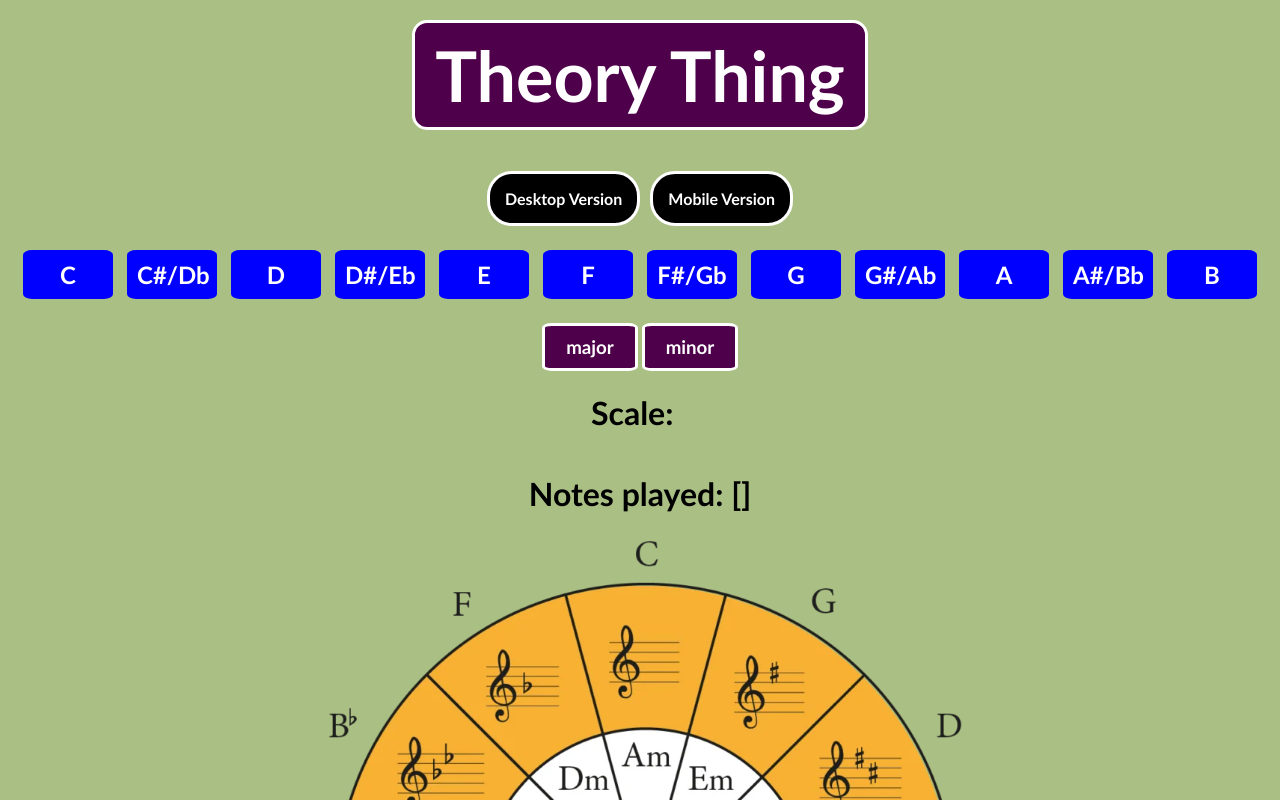
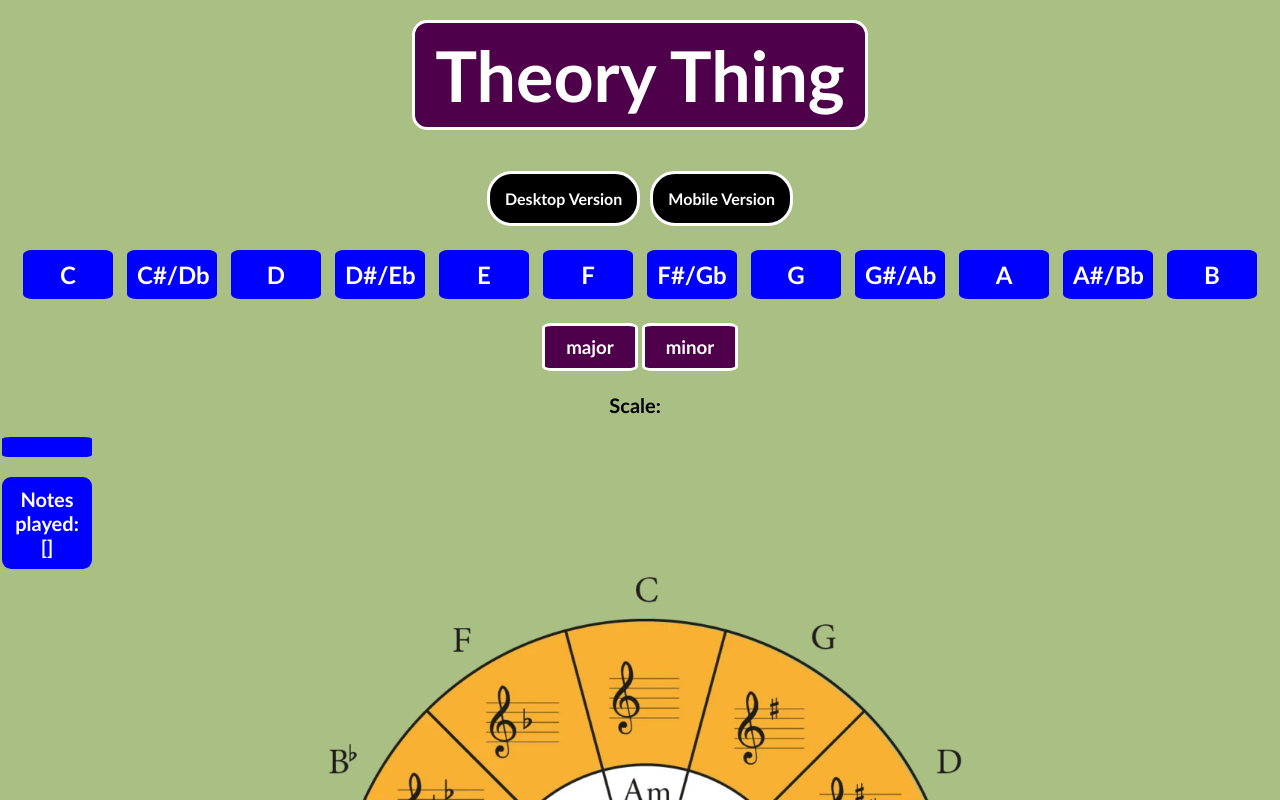
Before and after one commit to taariqelliott/theory-thing, a React (Vite) app: page / in a window 1280 px wide. Shown: the top 800 px of the page. Built offline with nearby package versions, Linux system fonts and the light colour scheme.

Commit message:
changed scale text size

```diff
--- a/src/App.css
+++ b/src/App.css
@@ -85,6 +85,7 @@ h2:active {
     justify-content: center;
     align-items: center;
     margin-top: 20px;
+    font-size: 20px;
 }
 
 .minormajor {
--- a/src/components/Desktop.jsx
+++ b/src/components/Desktop.jsx
@@ -1224,8 +1224,8 @@ function Desktop() {
                 <span className="chordValue">{chordValue}</span>
             </h1>
 
-            <h1 className="scaleInfo">{whichChord}</h1>
-            <h1 className="scaleInfo">Notes played: [{chordNotes}]</h1>
+            <h2 className="scaleInfo">{whichChord}</h2>
+            <h2 className="scaleInfo">Notes played: [{chordNotes}]</h2>
 
             <div className="circleParent">
                 <img
```
